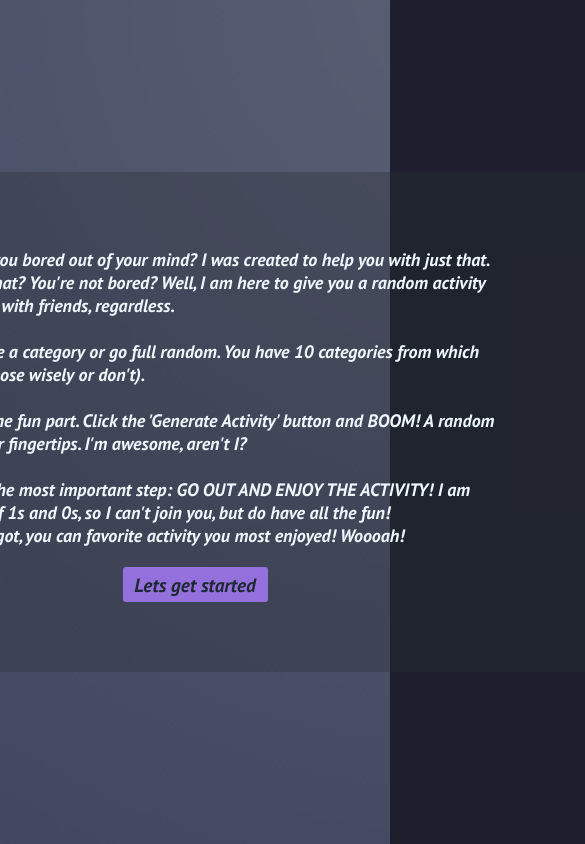
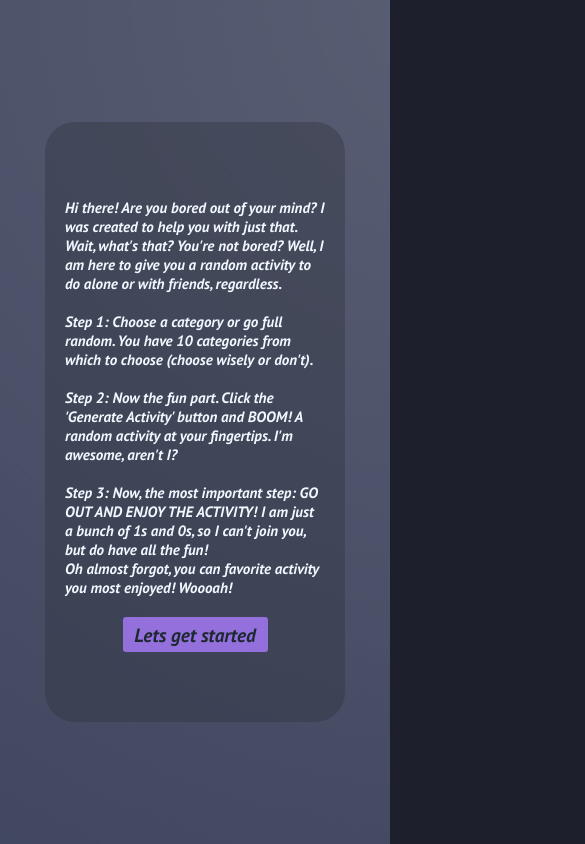
Before and after one commit to Fakhatova/RAG-TIME, a React (Create React App) app: page / in a window 390 px wide. Shown: the top 844 px of the page, 585 px wide, since content can reach past the window. Built offline with nearby package versions, Linux system fonts and the light colour scheme.

Commit message:
Add media quesry for all types of devices"

```diff
--- a/src/Components/App/App.css
+++ b/src/Components/App/App.css
@@ -1,4 +1,5 @@
 .App {
+    height: 100vh;
     padding: 32px;
     display:flex;
     flex-direction: column;
--- a/src/Components/Favorites/Favorites.js
+++ b/src/Components/Favorites/Favorites.js
@@ -41,7 +41,7 @@ const displayFavorites = () => {
         <main>
         <nav className="favorites-nav">
         <Link to="/Activity">
-        <button className="home-btn">Home</button>
+        <button className="home-btn">Back to activities</button>
         </Link>
         </nav>
         <section className="favorites-section">
--- a/src/Components/Modal/PopUp.css
+++ b/src/Components/Modal/PopUp.css
@@ -1,7 +1,6 @@
 .popup {
     top: 0;
     left: 0;
-    width: 1000px;
     height: 500px;
     background-color: #282c3452;
     display: flex;
@@ -40,3 +39,68 @@
 .start-btn:hover {
     background: rgba(152, 137, 182, 0.934);
 }
+
+/*********************************************************/
+        /* EXTRA SMALL DEVICES (PHONES, 600 PX AND DOWN)*/
+/*********************************************************/
+
+@media only screen and (max-width: 600px) {
+    .popup {
+        top: 0;
+        left: 0;
+        /* width: 300px; */
+        height: 300px;
+        background-color: #282c3452;
+        display: flex;
+        justify-content: center;
+        align-items: center;
+        flex-direction: column;
+        border-radius: 30px;
+    }
+    .popup-inner {
+        position: relative;
+        padding: 20px;
+        display: flex;
+        flex-direction: column;
+        flex-wrap: wrap;
+        align-content: center;
+        justify-content: flex-start;
+        align-items: center;
+        color: aliceblue;
+    }
+
+    .intro-text {
+        font-size: smaller;
+    }
+}
+
+
+@media only screen and (max-width: 450px) {
+    .popup {
+        top: 0;
+        left: 0;
+        width: 300px;
+        height: 600px;
+        background-color: #282c3452;
+        display: flex;
+        justify-content: center;
+        align-items: center;
+        flex-direction: column;
+        border-radius: 30px;
+    }
+    .popup-inner {
+        position: relative;
+        padding: 20px;
+        display: flex;
+        flex-direction: column;
+        flex-wrap: wrap;
+        align-content: center;
+        justify-content: flex-start;
+        align-items: center;
+        color: aliceblue;
+    }
+
+    .intro-text {
+        font-size: smaller;
+    }
+}
--- a/src/index.css
+++ b/src/index.css
@@ -7,7 +7,15 @@
 
 
 body {
-  /* height: 100vh; */
+  height: 100vh;
   background-color: #1D202C;
   font-family: 'PT Sans', sans-serif;
 }
+
+
+
+@media only screen and (max-width: 600px) {
+  body {
+    background-color: #1D202C;
+  }
+}
```
